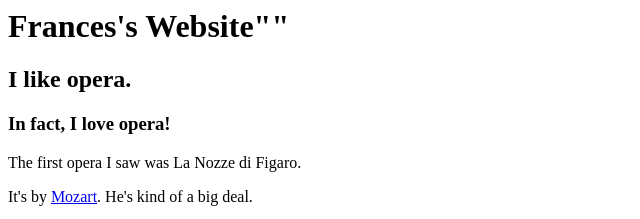
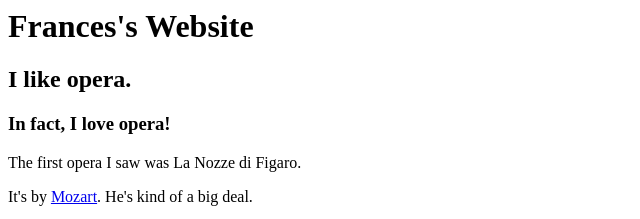
Before and after one commit to FatkinsGitHub/FatkinsGitHub.github.io, a plain HTML site: page index.html in a window 1280 px wide. Shown: the top 219 px of the page, 0-640 px from the left. Drawn offline with Linux system fonts and the light colour scheme.

Commit message:
Update index.html

```diff
--- a/index.html
+++ b/index.html
@@ -5,7 +5,7 @@
   </head>
 <body>
   <header>
-    <h1>Frances's Website""</h1>
+    <h1>Frances's Website</h1>
     <h2>I like opera.</h2>
   </header>
   <nav>
```
